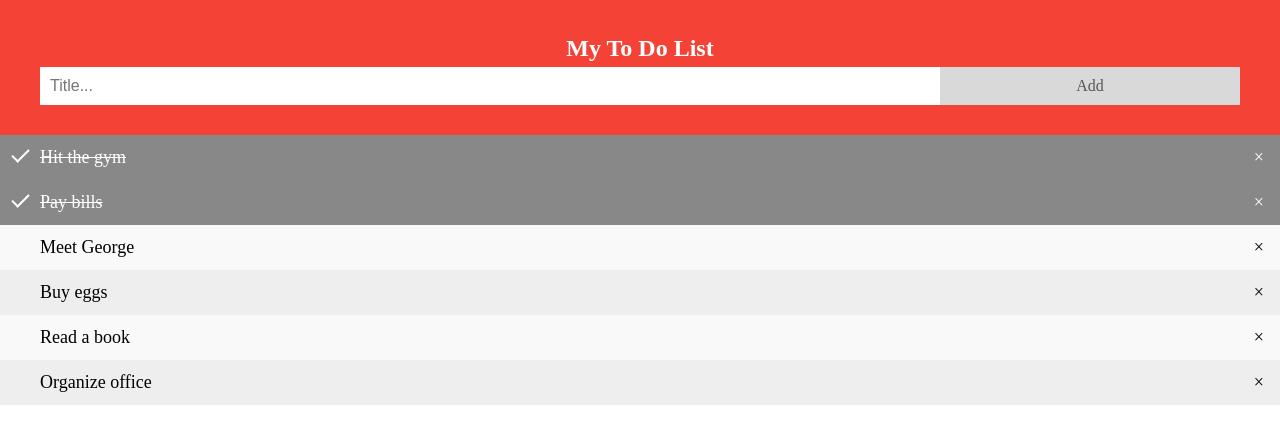
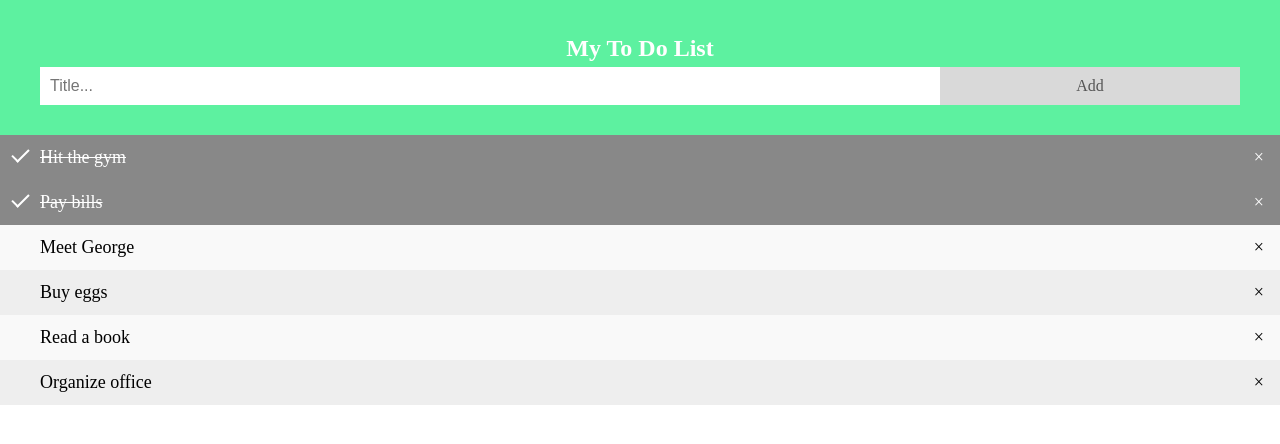
Before and after one commit to sp4398/lgm-vip, a plain HTML site: page index.html in a window 1280 px wide. Drawn offline with Linux system fonts and the light colour scheme.

Commit message:
Update mycss.css

```diff
--- a/mycss.css
+++ b/mycss.css
@@ -67,7 +67,7 @@ body {
   }
 
   .header {
-    background-color: #f44336;
+    background-color: #5df1a0;
     padding: 30px 40px;
     color: white;
     text-align: center;
```
